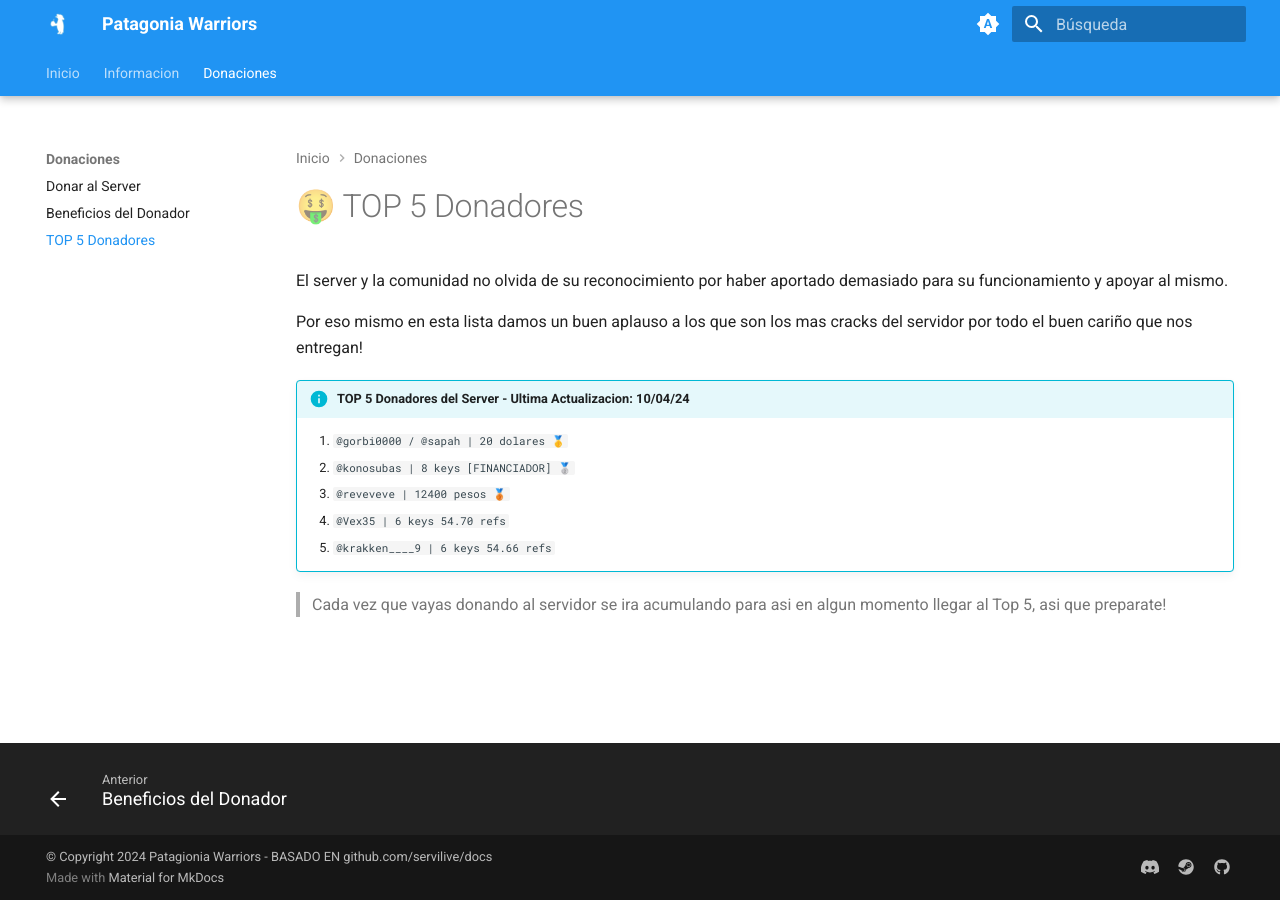
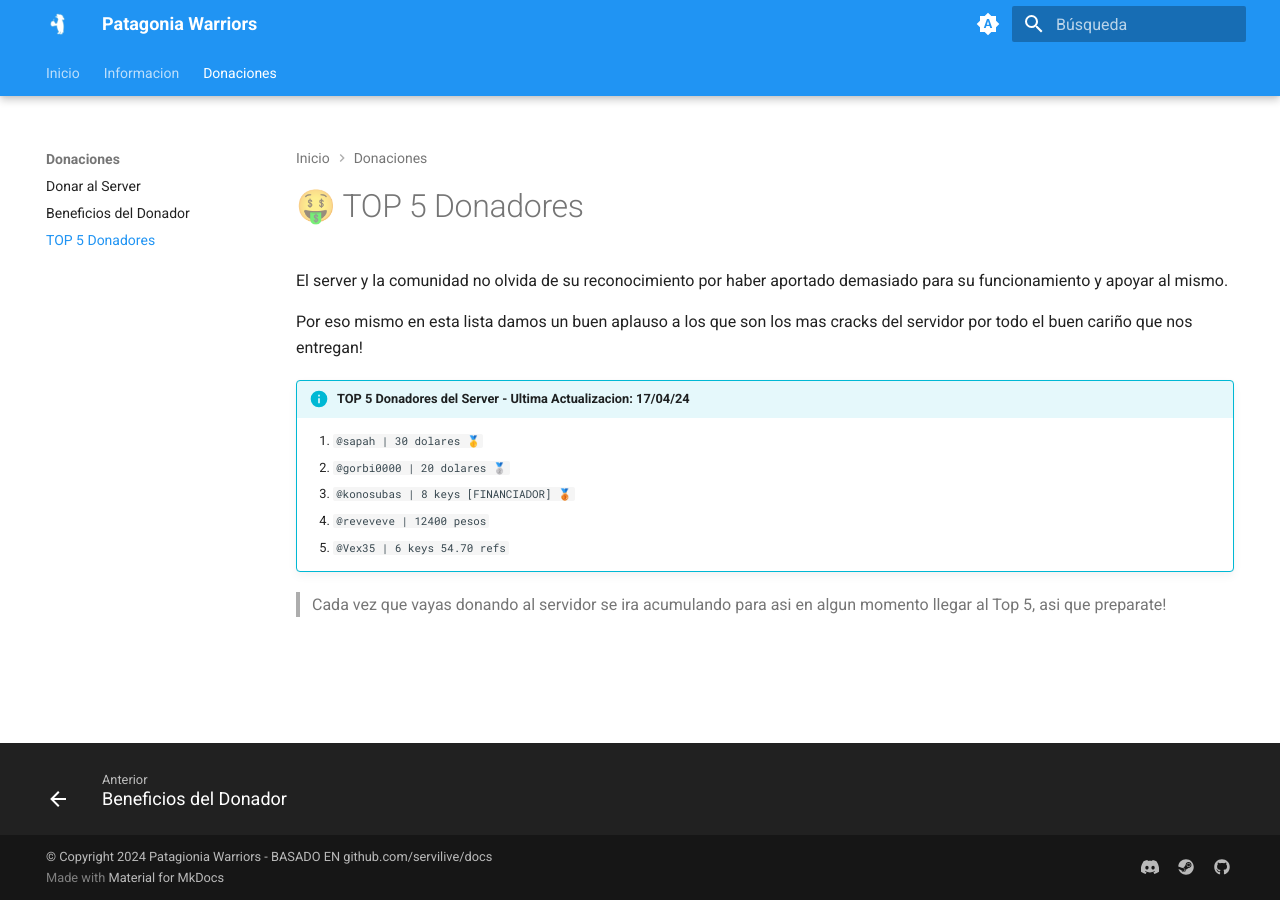
Before and after one commit to patagoniawarriors/docs, an MkDocs documentation site: the page built from docs/donaciones/top5.md, in a window 1280 px wide. Built offline with MkDocs 1.6.1 and Material for MkDocs 9.7.7, drawn with Linux system fonts in a browser that asks for light colours.

Commit message:
SE PUSO CALIENTE

```diff
--- a/docs/donaciones/top5.md
+++ b/docs/donaciones/top5.md
@@ -4,11 +4,11 @@ El server y la comunidad no olvida de su reconocimiento por haber aportado demas
 
 Por eso mismo en esta lista damos un buen aplauso a los que son los mas cracks del servidor por todo el buen cariño que nos entregan!
 
-!!! info "TOP 5 Donadores del Server - Ultima Actualizacion: 10/04/24"
-	1. `@gorbi0000 / @sapah    | 20 dolares 🥇`
-	2. `@konosubas	   | 8 keys [FINANCIADOR] 🥈`
-	3. `@reveveve      | 12400 pesos 🥉`
-	4. `@Vex35         | 6 keys 54.70 refs`
-	5. `@krakken____9  | 6 keys 54.66 refs`
+!!! info "TOP 5 Donadores del Server - Ultima Actualizacion: 17/04/24"
+	1. `@sapah    	   | 30 dolares 🥇`
+	2. `@gorbi0000 	   | 20 dolares 🥈`
+	3. `@konosubas	   | 8 keys [FINANCIADOR] 🥉`
+	4. `@reveveve      | 12400 pesos`
+	5. `@Vex35         | 6 keys 54.70 refs`
 
 > Cada vez que vayas donando al servidor se ira acumulando para asi en algun momento llegar al Top 5, asi que preparate!
```
